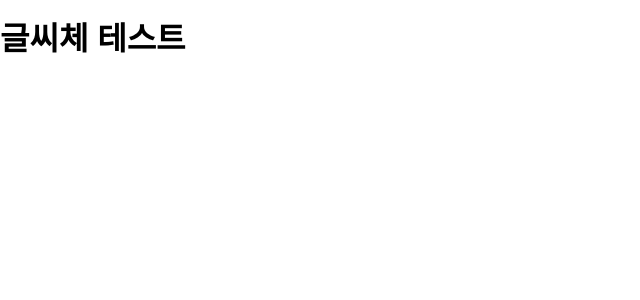
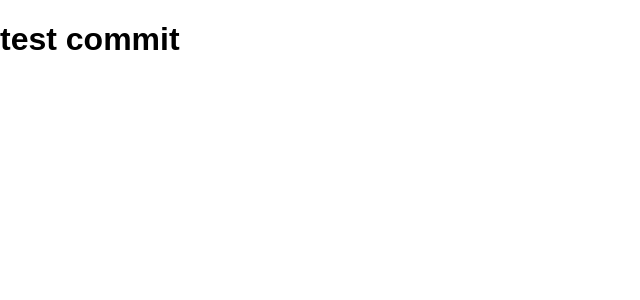
Before and after one commit to KUIT-Hackathon-Team5/Team5-Web, a React (Vite) app in the folder HackathonTeam5/: page / in a window 1280 px wide. Shown: the top 300 px of the page, without its empty margins (0-640 px from the left). Built offline with nearby package versions, Linux system fonts and the light colour scheme; a web font is replaced by a local one.

Commit message:
[Chore] Test commit

```diff
--- a/HackathonTeam5/src/App.tsx
+++ b/HackathonTeam5/src/App.tsx
@@ -1,7 +1,7 @@
 import "./App.css";
 
 function App() {
-  return <h1>글씨체 테스트</h1>;
+  return <h1>test commit</h1>;
 }
 
 export default App;
```
